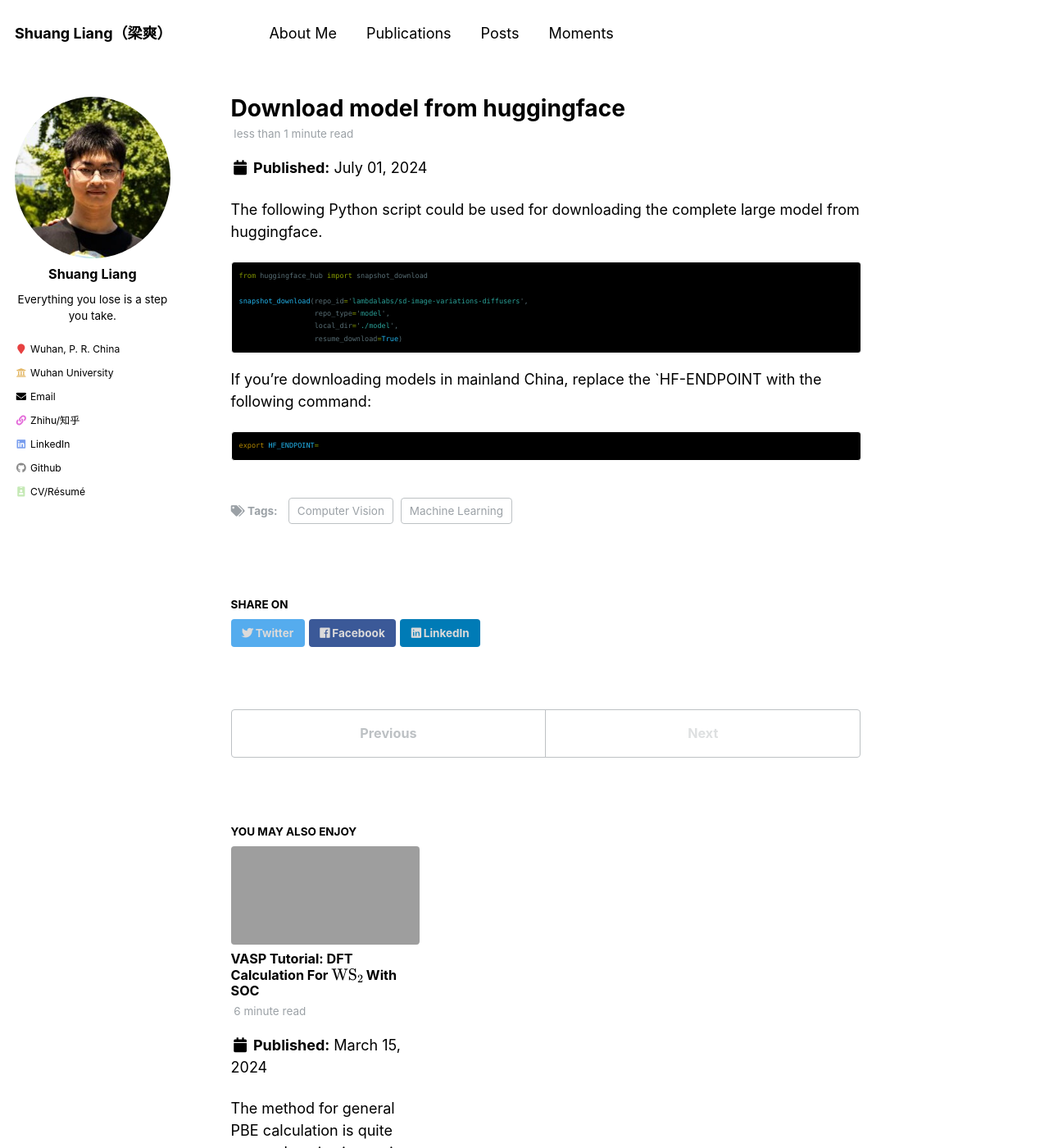
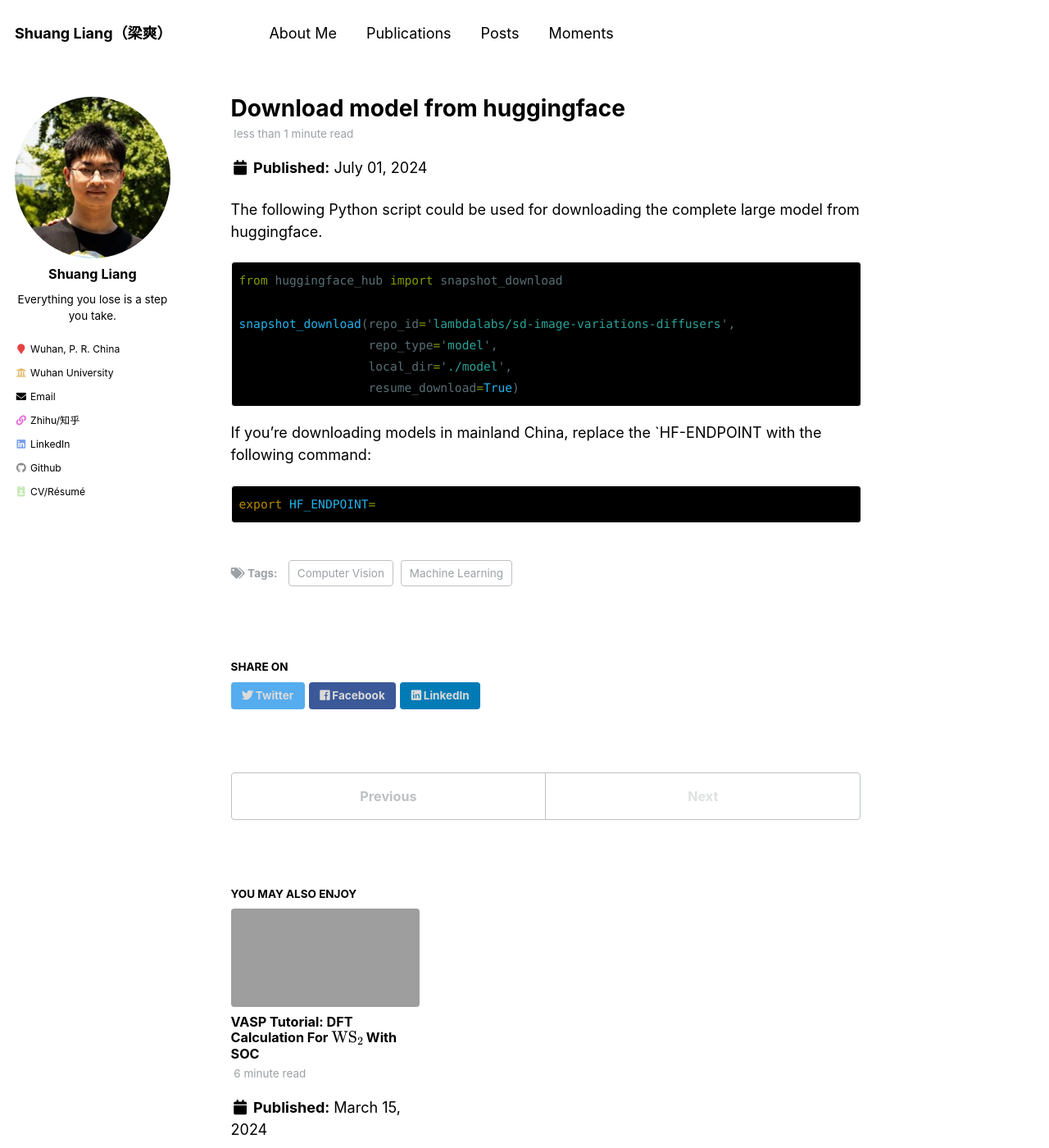
Before and after one commit to T-S-Liang/t-s-liang.github.io, a Jekyll site: the page built from _posts/2024-07-01-blog-post-1.md, in a window 1280 px wide and 1400 px high. Shown: the whole window at 82% size. Built offline with Jekyll 4.4.1, drawn with Linux system fonts in a browser that asks for light colours; formulas are drawn with MathJax 3.

Commit message:
Update _syntax.scss

```diff
--- a/_sass/_syntax.scss
+++ b/_sass/_syntax.scss
@@ -21,7 +21,8 @@ div.highlighter-rouge, figure.highlight {
     #content: "";
     // content: "\f121";
     // font-family: "fontawesome" !important;
-    font-size: $type-size-6;
+    // font-size: $type-size-6;
+    font-size: $type-size-4;
     line-height: 1;
     text-transform: none;
     speak: none;
@@ -30,7 +31,8 @@ div.highlighter-rouge, figure.highlight {
   .highlight {
     margin: 0;
     font-family: $monospace;
-    font-size: $type-size-7;
+    // font-size: $type-size-7;
+    font-size: $type-size-5;
     line-height: 1.8;
   }
 }
```
